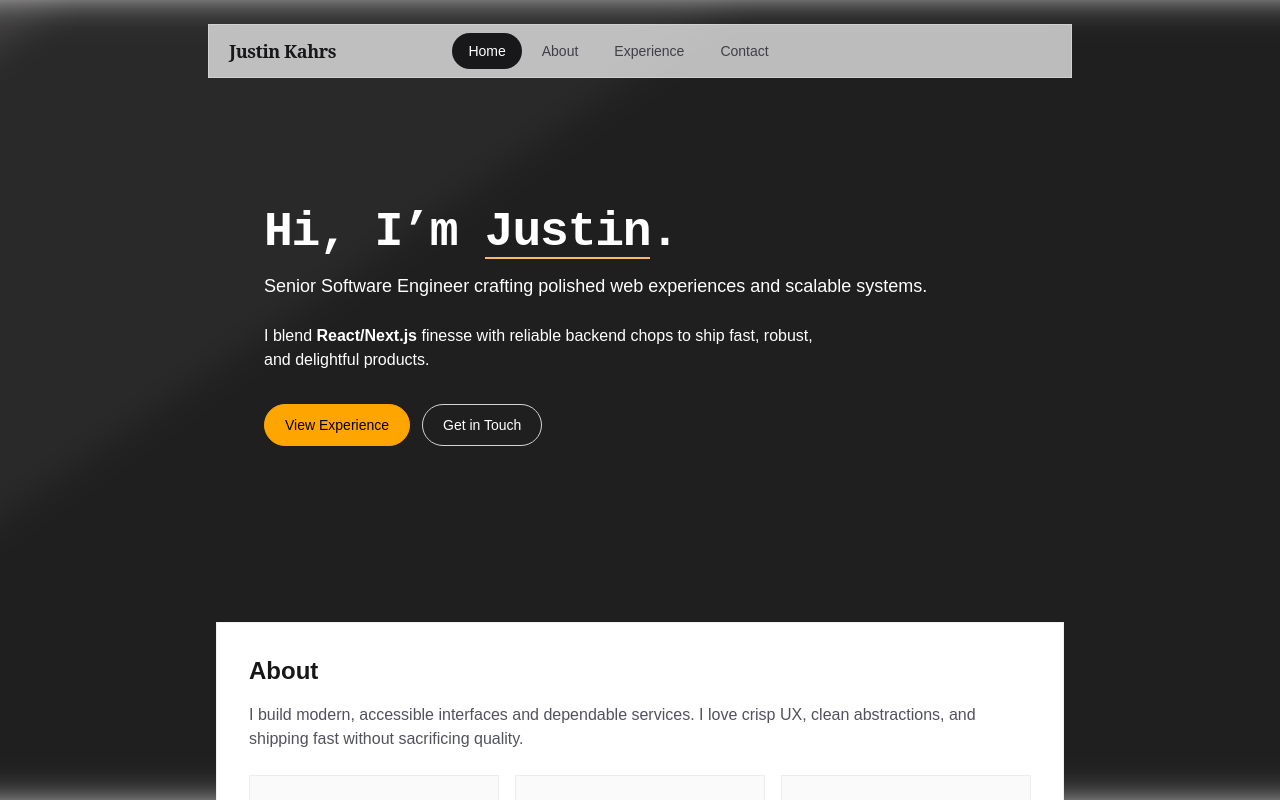
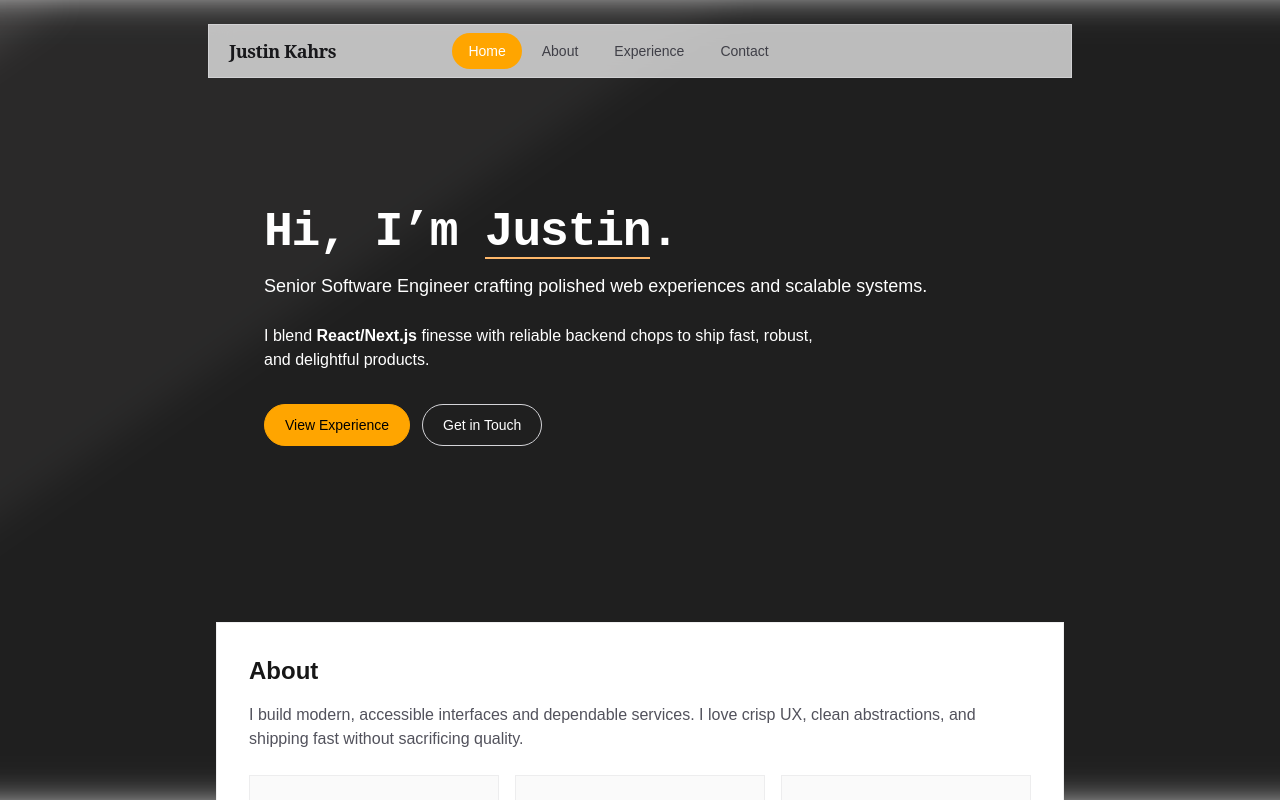
Before and after one commit to justinkahrs/homepage-2025, a Next.js app: page / in a window 1280 px wide. Shown: the top 800 px of the page. Built offline with nearby package versions, Linux system fonts and the light colour scheme.

Commit message:
change nav color

```diff
--- a/components/Nav.tsx
+++ b/components/Nav.tsx
@@ -42,7 +42,8 @@ function Nav({ active, setActive, setPendingTarget }: NavProps) {
           {NAV.map((item) => (
             <li key={item.href}>
               <button
-                                className={`relative rounded-full px-4 py-2 text-sm font-medium transition ${active === item.href
+                className={`relative rounded-full px-4 py-2 text-sm font-medium transition ${
+                  active === item.href
                     ? "text-white dark:text-black"
                     : "text-zinc-700 hover:bg-zinc-200/50 dark:text-zinc-300 dark:hover:bg-zinc-800/80"
                 }`}
@@ -62,7 +63,8 @@ function Nav({ active, setActive, setPendingTarget }: NavProps) {
                 {active === item.href && (
                   <motion.span
                     layoutId="navActive"
-                                        className="absolute inset-0 rounded-full bg-zinc-900 dark:bg-zinc-100"
+                    className="absolute inset-0 rounded-full"
+                    style={{ backgroundColor: "orange" }}
                     transition={{
                       type: "tween",
                       stiffness: 500,
```
Lines whose indentation alone changed are shown as unchanged.
